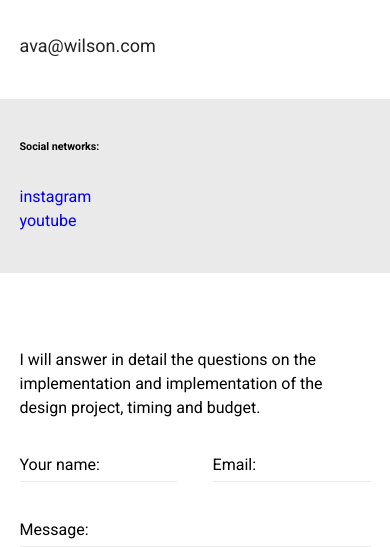
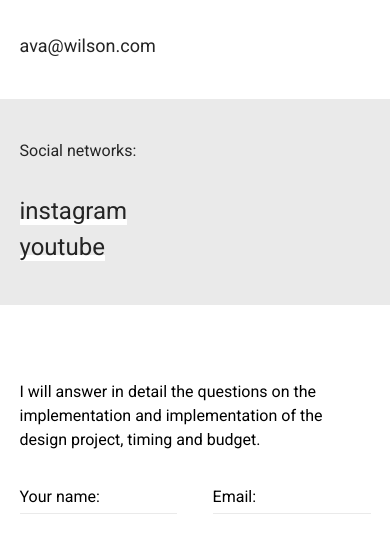
Before and after one commit to adnanCodes96/ava-wilson-interior-designer, a website: page contact.html in a window 390 px wide. Shown: the part 264-811 px from the top of the page. Drawn offline with Linux system fonts and the light colour scheme.

Commit message:
finished social network mobile

```diff
--- a/contact.html
+++ b/contact.html
@@ -57,7 +57,7 @@
     <section class="social">
         <div class="wrapper">
             <div class="social__top">
-                <h6>Social networks:</h6>
+                <h4 class="heading hrading--quaternary">Social networks:</h4>
             </div>
             <div class="social__bottom">
                 <a class="social__link" href="https://instagram.com">instagram</a>
--- a/sass/base/_typography.scss
+++ b/sass/base/_typography.scss
@@ -137,3 +137,30 @@ a {
 .author {
     color: $white;
 }
+
+.social__link {
+    color: $dark;
+    font-size: 2.4rem;
+    font-weight: 400;
+    list-style: 1.8rem;
+    position: relative;
+    z-index: 1;
+
+    &::after {
+        content: '';
+        position: absolute;
+        left: 0%;
+        bottom: 10%;
+        z-index: -1;
+        height: .6rem;
+        width: 100%;
+        background-color: $white;
+        transition: all .5s ease-in-out;
+    }
+
+    &:hover {
+        &::after {
+            height: .3rem;
+        }
+    }
+}
```
Also changed, not shown: css/style.css.
